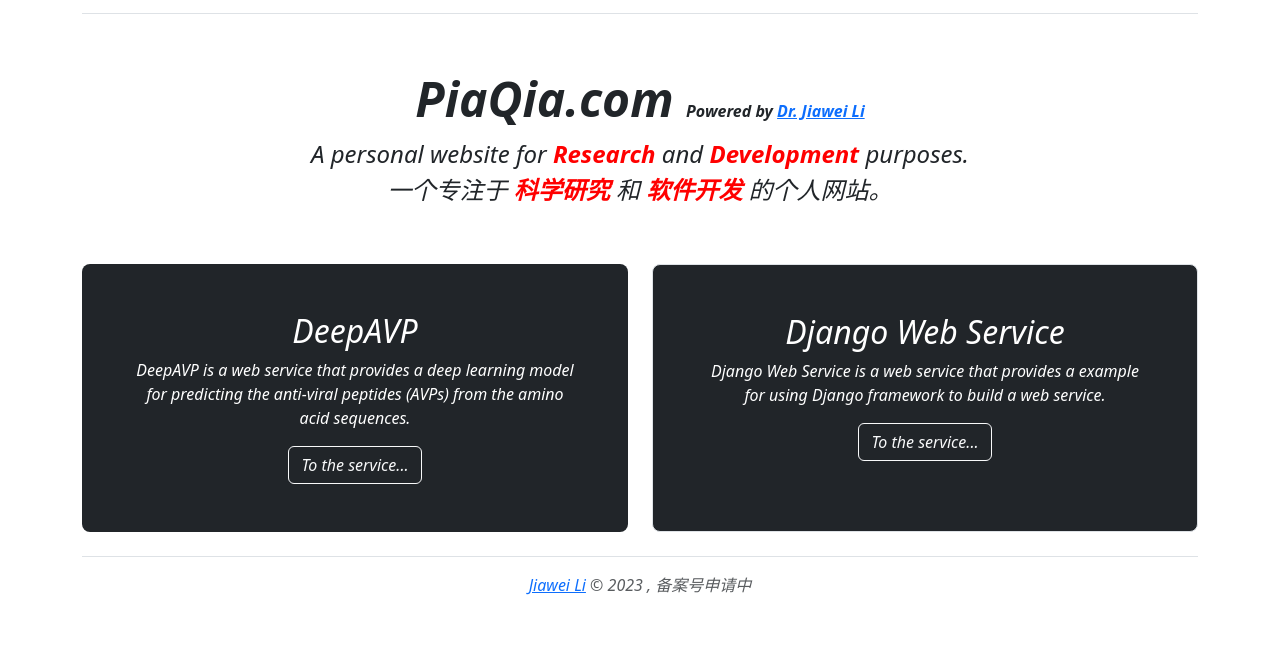
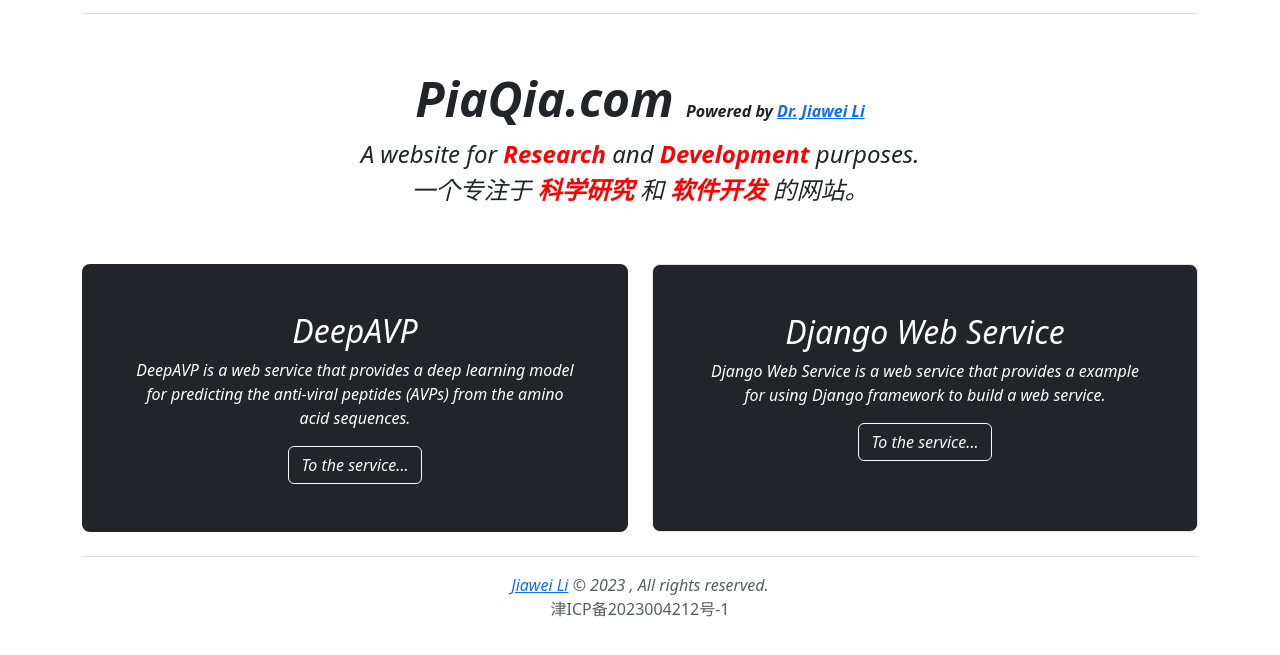
Before and after one commit to ljw-struggle/myzone, a plain HTML site: page index.html in a window 1280 px wide. Shown: the part 77-732 px from the top of the page. Drawn offline with Linux system fonts and the light colour scheme.

Commit message:
update ICP beian code

```diff
--- a/index.html
+++ b/index.html
@@ -29,9 +29,9 @@
 					<h1 class="display-5 fw-bold" style="font-style: italic;">PiaQia.com <font style="font-style: italic; font-size:medium;">Powered by <font style="font-weight: bolder;"><a href="https://www.ljwstruggle.com">Dr. Jiawei Li</a></font> </font></h1>
 
 					<p class="col-md-12 fs-4">
-						<font style="font-style: italic; font-size:x-large;">A personal website for
+						<font style="font-style: italic; font-size:x-large;">A website for
 						<font style="font-weight: bolder; color: red;">Research</font> and <font style="font-weight: bolder; color: red;">Development</font> purposes.</font> <br>
-						<font style="font-style: italic; font-size:x-large;">一个专注于 <font style="font-weight: bolder; color: red;">科学研究</font> 和 <font style="font-weight: bolder; color: red;">软件开发</font> 的个人网站。</font> <br>
+						<font style="font-style: italic; font-size:x-large;">一个专注于 <font style="font-weight: bolder; color: red;">科学研究</font> 和 <font style="font-weight: bolder; color: red;">软件开发</font> 的网站。</font> <br>
 					</p>
 				</div>
 			</div>
@@ -54,8 +54,9 @@
 			</div>
 
 			<!-- Make the footer content center -->
-			<footer class="pt-3 mt-4 text-body-secondary border-top" style="font-style: italic;">
-				<a href="https://www.ljwstruggle.com/" target="_bank">Jiawei Li</a> &copy; 2023 , 备案号申请中 </font>
+			<footer class="pt-3 mt-4 text-body-secondary border-top">
+				<font style="font-style: italic;"> <a href="https://www.ljwstruggle.com/" target="_bank">Jiawei Li</a> &copy; 2023 , All rights reserved. <br> </font>
+				津ICP备2023004212号-1
 			</footer>
 		</div>
 	</main>
```
